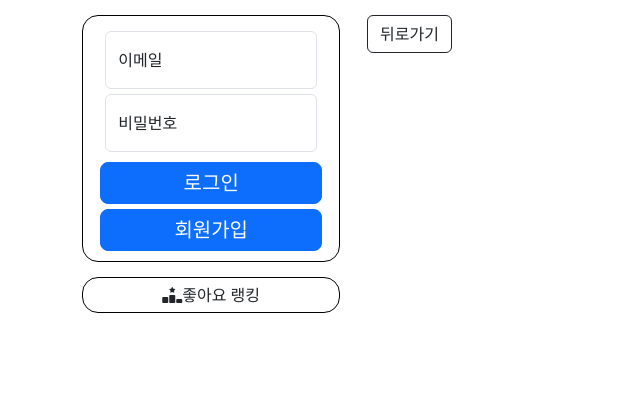
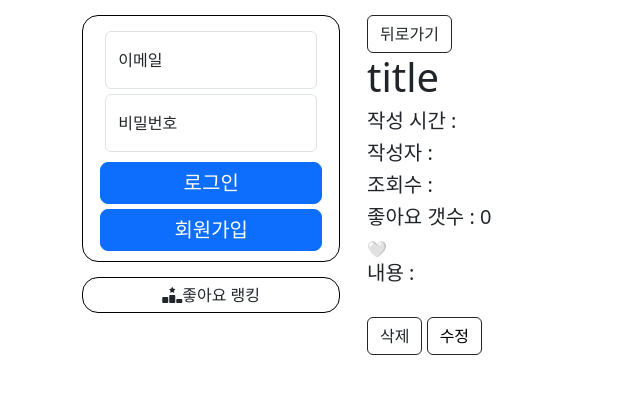
Before and after one commit to 5kiran/94DOG, a Flask app: page /viewpost-layout in a window 1280 px wide. Shown: the part 60-454 px from the top of the page, without its empty margins (0-640 px from the left). Run offline with Flask 2, Linux system fonts and the light colour scheme; data that the repository does not hold is empty; some libraries are stand-ins or nearby versions.

Commit message:
refactor: 게시글 데이터 불러오는 방법 수정 및 css 변경

```diff
--- a/static/js/viewpost.js
+++ b/static/js/viewpost.js
@@ -23,67 +23,32 @@ function view_post_get(id) {
       let userId = rows[0]['user_id'];
       let cnt = rows[0]['viewcount'] + 1;
 
+      document.querySelector('#post_title').innerHTML = title;
+      document.querySelector('#post_time').innerHTML = time;
+      document.querySelector('#post_name').innerHTML = name;
+      document.querySelector('#post_cnt').innerHTML = cnt;
+      document.querySelector('#likeCnt').innerHTML = `좋아요 갯수 :${boardLike}`;
+
+      document.querySelector('#likeimg').addEventListener('click', ()=>{ like(id, userId); });
+
+      if (response[1] == 0) {
+        document.querySelector('#likeimg').innerHTML = '🤍';
+      } else {
+        document.querySelector('#likeimg').innerHTML = '❤️';
+      }
+
+      document.querySelector('#post_content').innerHTML = content;
       if (file_url != null) {
-        if (response[1] == 0) {
-          let temp_html = `<h1>${title}</h1>
-                          <h5>작성 시간 : ${time}</h5>
-                          <h5>작성자 : ${name}</h5>
-                          <h5>조회수 : ${cnt}</h5>
-                          <div>
-                          <h5 id ="likeCnt">좋아요 갯수 :${boardLike}</h5>
-                          <a  id ="likeimg" class="likebutton" onclick= "like(${id},${userId})">🤍</a><br>
-                          </div>
-                          <h5>내용 : <br><br>${content}</h5>
-                          <img src="static/upload/image/${file_url}" style="width:500px; height:500px;"><br>
-                          <button onclick="delete_post(${id})" type="button" id="delete_post" class="btn btn-outline-dark delete_ment">삭제</button>
-                          <button type="button" id="${id}" class="btn btn-outline-dark recover"><a href="/temp_update?id=${id}">수정</a></button>
-                          `;
-          $('#view_post').append(temp_html);
-        } else {
-          let temp_html = `<h1>${title}</h1>
-                          <h5>작성 시간 : ${time}</h5>
-                          <h5>작성자 : ${name}</h5>
-                          <h5>조회수 : ${cnt}</h5>
-                          <div>
-                          <h5 id ="likeCnt">좋아요 갯수 :${boardLike}</h5>
-                          <a  id ="likeimg" class="likebutton" onclick= "like(${id},${userId})">❤️</a><br>
-                          </div>
-                          <h5>내용 : <br><br>${content}</h5>
-                          <img src="static/upload/image/${file_url}" style="width:500px; height:500px;"><br>
-                          <button onclick="delete_post(${id})" type="button" id="delete_post" class="btn btn-outline-dark delete_ment">삭제</button>
-                          <button type="button" id="${id}" class="btn btn-outline-dark recover"><a href="/temp_update?id=${id}">수정</a></button>
-                          `;
-          $('#view_post').append(temp_html);
+        let temp_img_tag = `<img src="static/upload/image/${file_url}" style="width:500px; height:500px;"></br>`;
+        document.querySelector('#post_img').innerHTML = temp_img_tag;
+      }
+
+      document.querySelector('#delete_post').addEventListener('click', ()=>{
+        if (confirm('삭제하시겠습니까?')) {
+          delete_post(id);
         }
-      } else {
-        if (response[1] == 0) {
-                          let temp_html = `<h1>${title}</h1>
-                          <h5>작성 시간 : ${time}</h5>
-                          <h5>작성자 : ${name}</h5>
-                          <h5>조회수 : ${cnt}</h5>
-                          <div>
-                          <h5 id ="likeCnt">좋아요 갯수 :${boardLike}</h5>
-                          <a id ="likeimg" class="likebutton" onclick= "like(${id},${userId})">🤍</a><br>
-                          </div>
-                          <h5>내용 : <br><br>${content}</h5>
-                          <button onclick="delete_post(${id})" type="button" id="delete_post" class="btn btn-outline-dark delete_ment">삭제</button>
-                          <button type="button" id="${id}" class="btn btn-outline-dark recover"><a href="/temp_update?id=${id}">수정</a></button>`;
-          $('#view_post').append(temp_html);
-        } else {
-                          let temp_html = `<h1>${title}</h1>
-                          <h5>작성 시간 : ${time}</h5>
-                          <h5>작성자 : ${name}</h5>
-                          <h5>조회수 : ${cnt}</h5>
-                          <div>
-                          <h5 id ="likeCnt">좋아요 갯수 :${boardLike}</h5>
-                          <a id ="likeimg" class="likebutton" onclick= "like(${id},${userId})">❤️</a><br>
-                          </div>
-                          <h5>내용 : <br><br>${content}</h5>
-                          <button onclick="delete_post(${id})" type="button" id="delete_post" class="btn btn-outline-dark delete_ment">삭제</button>
-                          <button type="button" id="${id}" class="btn btn-outline-dark recover"><a href="/temp_update?id=${id}">수정</a></button>`;
-          $('#view_post').append(temp_html);
-        }
-      }
+      });
+      document.querySelector('#update_post > a').href = `/temp_update?id=${id}`;
     },
   });
 }
--- a/templates/components/post_update.html
+++ b/templates/components/post_update.html
@@ -12,8 +12,6 @@
 </head>
 
 <body>
-    <div class="wrap">
-    </div>
   <div class="mypost" id="post">
     <div class="mb-3">
         <label for="exampleFormControlInput1" class="form-label"></label>
@@ -28,11 +26,8 @@
       <input class="form-control" type="file" id="post_file" name="post_file" style="width: 250px;" />
     </div>
   <div>
-
       <button onclick="modi_post()" type="button" class="btn btn-dark">수정 완료</button>
       <button onclick="cancel_post()" type="button" class="btn btn-light hidebutton">수정 취소</button>
   </div>
-    <div class="card" id="card" style="width: 500px;"></div>
 </body>
-
 </html>
--- a/templates/components/viewpost.html
+++ b/templates/components/viewpost.html
@@ -15,6 +15,19 @@
 <body>
     <div id="view_post" class="view_post" style="margin-top: 15px;">
         <button type="button" onclick="cancle_viewpost()" class="btn btn-outline-dark">뒤로가기</button>
+        <h1 id="post_title">title</h1>
+        <h5>작성 시간 : <span id="post_time"></span></h5>
+        <h5>작성자 : <span id="post_name"></span></h5>
+        <h5>조회수 : <span id="post_cnt"></span></h5>
+        <div>
+            <h5 id ="likeCnt">좋아요 갯수 : 0</h5>
+            <a id ="likeimg" class="likebutton">🤍</a><br>
+        </div>
+        <h5>내용 : <br><br><span id="post_content"></span></h5>
+        <div id="post_img"></div>
+
+        <button type="button" id="delete_post" class="btn btn-outline-dark delete_ment">삭제</button>
+        <button type="button" id="update_post" class="btn btn-outline-dark recover"><a href="/temp_update?id=${id}">수정</a></button>
     </div>
 </body>
 </html>
```
Also changed, not shown: templates/components/post.html (+20 -13 lines), templates/main.html (+6 -3 lines). Lines whose indentation alone changed are shown as unchanged.
